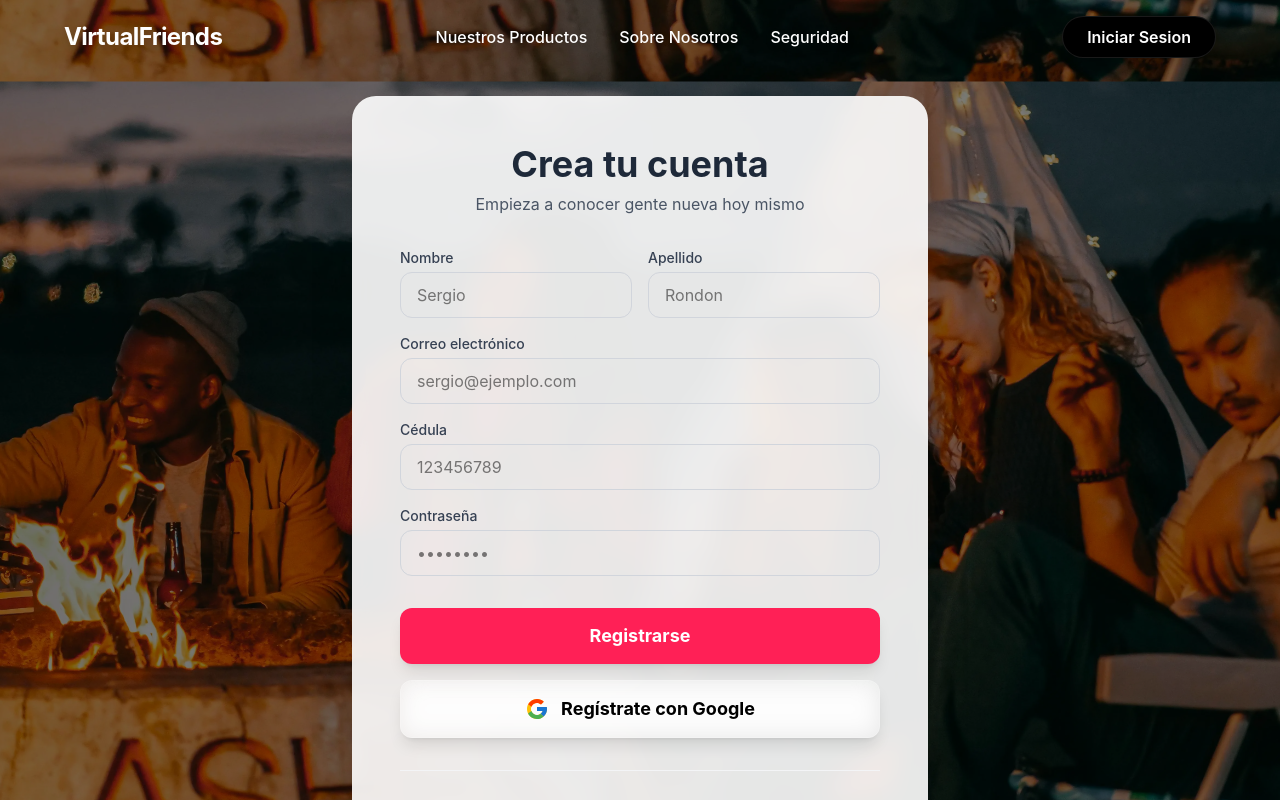
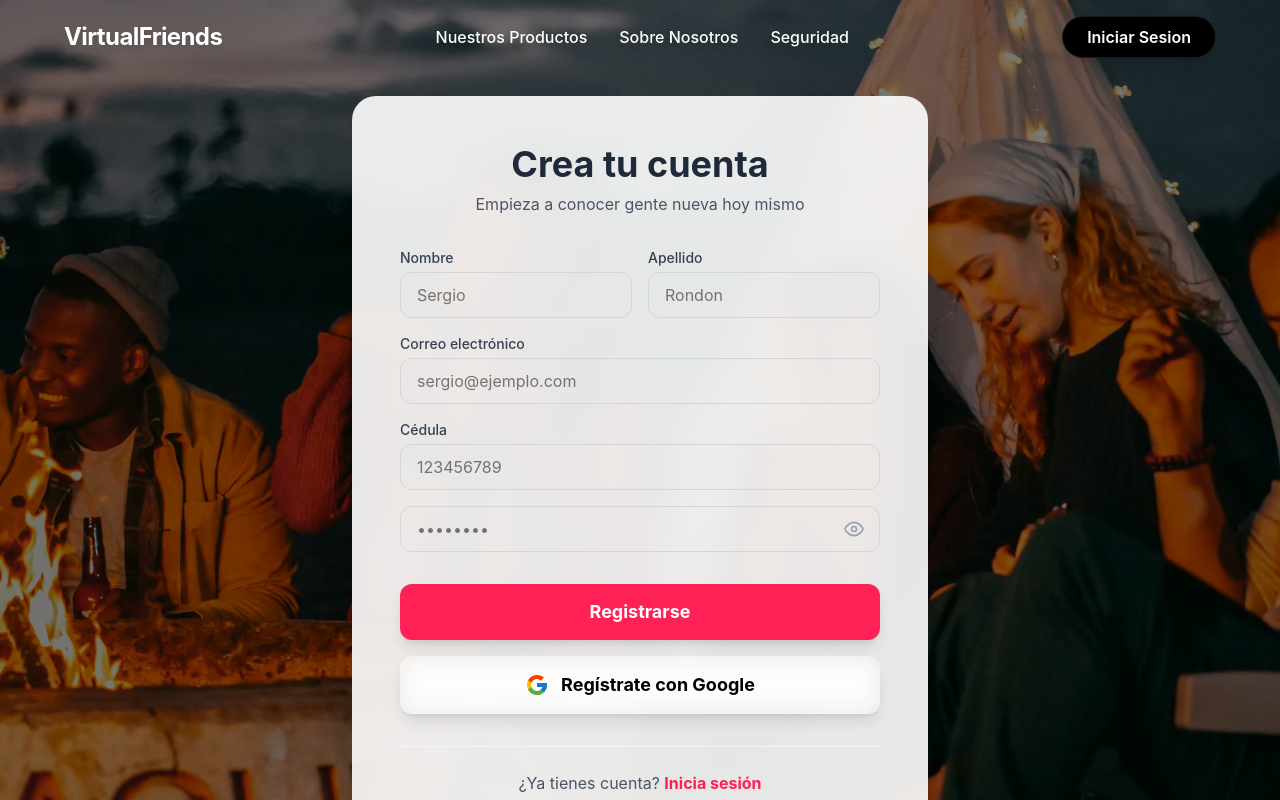
Before and after one commit to Gaviyscar66/proyecto, a React (Vite) app: page /Register in a window 1280 px wide. Shown: the top 800 px of the page. Built offline with nearby package versions, Linux system fonts and the light colour scheme.

Commit message:
jjhhhjhjhhbbbh

```diff
--- a/src/page/Login.jsx
+++ b/src/page/Login.jsx
@@ -1,11 +1,14 @@
 import { useState } from "react";
 import { Link, useNavigate } from "react-router-dom";
-import { FcGoogle } from "react-icons/fc";
+import { FcGoogle, } from "react-icons/fc";
+import { FiEye, FiEyeOff } from "react-icons/fi";
 import { authGoogle } from "../firebase/authGoogle";
 
 
 export default function Login() {
   const navigate = useNavigate();
+
+  const [mostrarPassword, setMostrarPassword] = useState(false);
 
   const [formData, setFormData] = useState({
     correo: "",
@@ -77,16 +80,22 @@ export default function Login() {
             <label className="block text-sm font-medium text-gray-700 mb-1">
               Contraseña
             </label>
-
             <input
-              type="password"
+              type={mostrarPassword ? "text" : "password"} // 🔥 Cambia dinámicamente
               name="contrasena"
               value={formData.contrasena}
               onChange={handleChange}
               required
               placeholder="••••••••"
-              className="w-full px-4 py-3 rounded-xl border border-gray-300 focus:ring-2 focus:ring-rose-500 outline-none transition-all"
+              className="w-full px-4 py-3 pr-12 rounded-xl border border-gray-300 focus:ring-2 focus:ring-rose-500 outline-none transition-all"
             />
+
+            <button
+              type="button"
+              onClick={() => setMostrarPassword(!mostrarPassword)}
+              className="absolute inset-y-0 right-9 bottom-9 pr-4 flex items-center text-gray-400 hover:text-rose-500 transition-colors cursor-pointer"            >
+              {mostrarPassword ? <FiEyeOff size={20} /> : <FiEye size={20} />}
+            </button>
           </div>
 
           <div className="flex flex-col gap-2 text-sm sm:flex-row sm:items-center sm:justify-between">
--- a/src/page/Register.jsx
+++ b/src/page/Register.jsx
@@ -1,10 +1,12 @@
 import { useState } from "react";
 import { Link, useNavigate } from "react-router-dom";
-import { FcGoogle } from "react-icons/fc";
+import { FcGoogle, } from "react-icons/fc";
+import { FiEye, FiEyeOff } from "react-icons/fi";
 import { authGoogle } from "../firebase/authGoogle";
 
 export default function Register() {
   const navigate = useNavigate();
+  const [mostrarPassword, setMostrarPassword] = useState(false);
   const [formData, setFormData] = useState({
     nombre: "", apellido: "", correo: "", cedula: "", contrasena: ""
   });
@@ -66,9 +68,25 @@ export default function Register() {
             <input type="text" name="cedula" value={formData.cedula} onChange={handleChange} required className="w-full px-4 py-2.5 rounded-xl border border-gray-300 focus:ring-2 focus:ring-rose-500 outline-none" placeholder="123456789" />
           </div>
 
-          <div>
-            <label className="block text-sm font-medium text-gray-700 mb-1">Contraseña</label>
-            <input type="password" name="contrasena" value={formData.contrasena} onChange={handleChange} required minLength={6} className="w-full px-4 py-2.5 rounded-xl border border-gray-300 focus:ring-2 focus:ring-rose-500 outline-none" placeholder="••••••••" />
+          <div className="relative w-full">
+            <input
+              type={mostrarPassword ? "text" : "password"} // 🔥 Cambia dinámicamente
+              name="contrasena"
+              value={formData.contrasena}
+              onChange={handleChange}
+              required
+              minLength={6}
+              className="w-full px-4 py-2.5 pr-12 rounded-xl border border-gray-300 focus:ring-2 focus:ring-rose-500 outline-none"
+              placeholder="••••••••"
+            />
+
+            {/* Botón del ojo */}
+            <button
+              type="button" // Evita que haga submit al formulario
+              onClick={() => setMostrarPassword(!mostrarPassword)}
+              className="absolute inset-y-0 right-0 pr-4 flex items-center text-gray-400 hover:text-rose-500 transition-colors cursor-pointer"            >
+              {mostrarPassword ? <FiEyeOff size={20} /> : <FiEye size={20} />}
+            </button>
           </div>
 
           <button type="submit" className="w-full bg-rose-500 text-white py-3.5 rounded-xl font-bold text-lg hover:bg-rose-600 shadow-lg active:scale-95 mt-4 transition-all">
```
Lines whose indentation alone changed are shown as unchanged.
